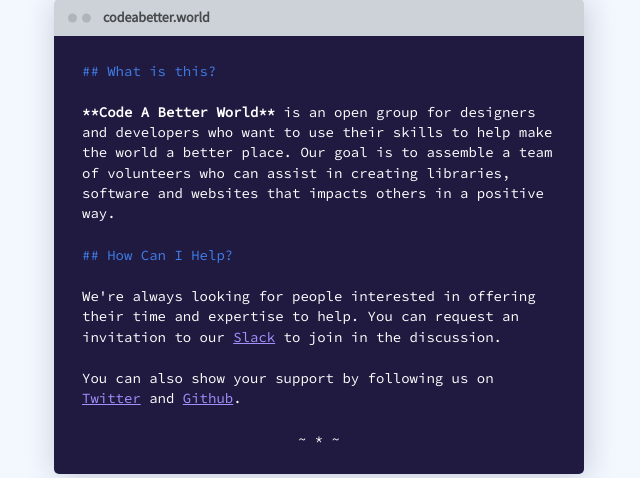
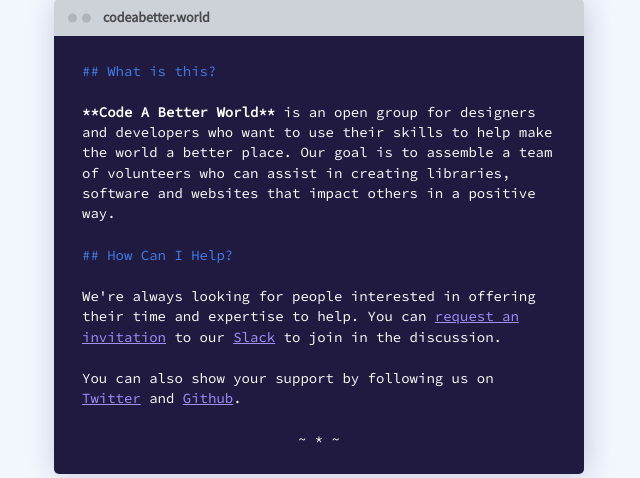
Before and after one commit to CodeABetterWorld/Website, a PHP site: page / in a window 1280 px wide. Shown: the part 248-726 px from the top of the page, without its empty margins (321-961 px from the left). Run offline with PHP 8.4, Linux system fonts and the light colour scheme.

Commit message:
Addded reqiest invite link

```diff
--- a/public/index.php
+++ b/public/index.php
@@ -18,9 +18,9 @@
         </header>
         <section class="Window-Body">
           <h2>What is this?</h2>
-          <p><strong>**Code A Better World**</strong> is an open group for designers and developers who want to use their skills to help make the world a better place.  Our goal is to assemble a team of volunteers who can assist in creating libraries, software and websites that impacts others in a positive way.</p>
+          <p><strong>**Code A Better World**</strong> is an open group for designers and developers who want to use their skills to help make the world a better place.  Our goal is to assemble a team of volunteers who can assist in creating libraries, software and websites that impact others in a positive way.</p>
           <h2>How Can I Help?</h2>
-          <p>We're always looking for people interested in offering their time and expertise to help.  You can request an invitation to our <a href="https://codeabetterworld.slack.com">Slack</a> to join in the discussion.</p>
+          <p>We're always looking for people interested in offering their time and expertise to help.  You can <a href="https://codeabetterworld.herokuapp.com/">request an invitation</a> to our <a href="https://codeabetterworld.slack.com">Slack</a> to join in the discussion.</p>
           <p>You can also show your support by following us on <a href="https://twitter.com/codebetterworld">Twitter</a> and <a href="https://github.com/codeabetterworld">Github</a>.</p>
           <hr />
           <!-- <div class="Sponsors">
```
